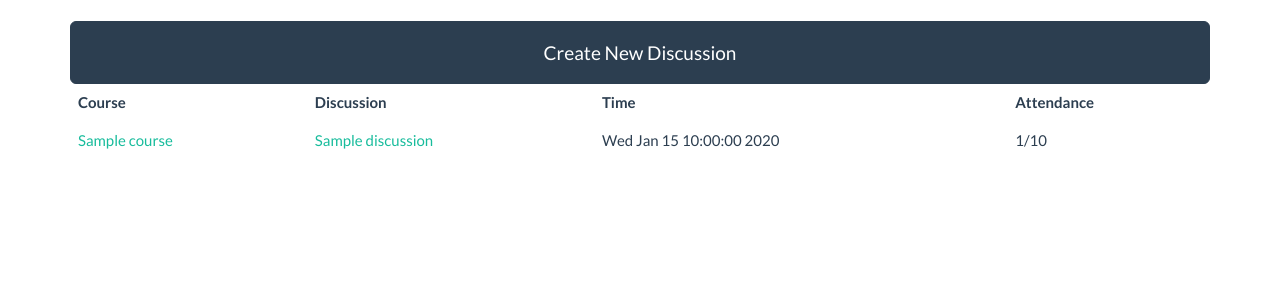
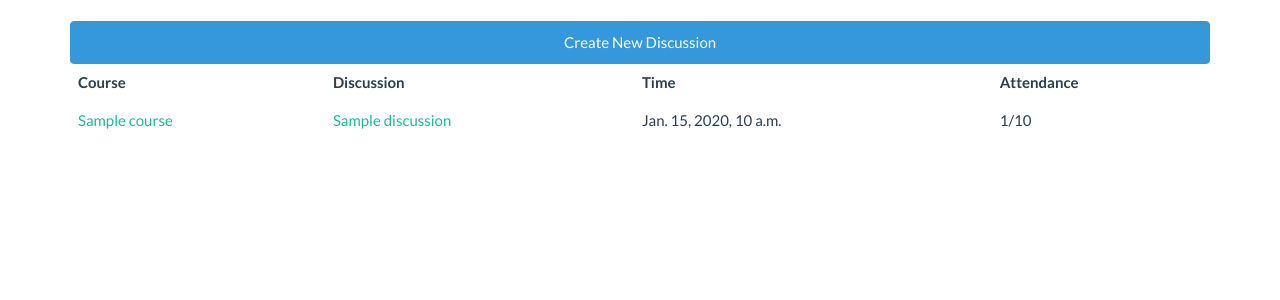
Before and after one commit to ClassDiscuss/class-discuss-site, a Django app: template class_discuss_site/templates/class_discuss_site/user_discussions.html in a window 1280 px wide. Shown: the part 62-362 px from the top of the page. Run offline with Django 3.2, Linux system fonts and the light colour scheme; the template is opened without the code that fills it: values that come from a table or form of the project are taken from there, others are empty; tables that the repository leaves empty hold one stand-in row (values such as "Sample post"); parts of the project's set-up code (start-up, migrations or seed data) failed here and were passed over; some libraries are stand-ins or nearby versions.

Commit message:
ui tweaks in dicussio

```diff
--- a/class_discuss_site/templates/class_discuss_site/user_discussions.html
+++ b/class_discuss_site/templates/class_discuss_site/user_discussions.html
@@ -5,7 +5,7 @@
 {% block content %}
 
     <a href="/discussions/create">
-        <button type="button" class="btn btn-primary btn-lg btn-block">Create New Discussion
+        <button type="button" class="btn btn-primary btn-info btn-block">Create New Discussion
         </button>
     </a>
 
@@ -24,7 +24,7 @@
                 <tr>
                     <td><a href="/courses/{{ discussion.course.id }}/">{{ discussion.course.name }}</a></td>
                     <td><a href="/discussions/{{ discussion.id }}/">{{ discussion.name }}</a></td>
-                    <td>{{ discussion.datetime.ctime }}</td>
+                    <td>{{ discussion.datetime }}</td>
                     <td>{{ discussion.members.count }}/{{ discussion.size }}</td>
                 </tr>
             {% endfor %}
```
